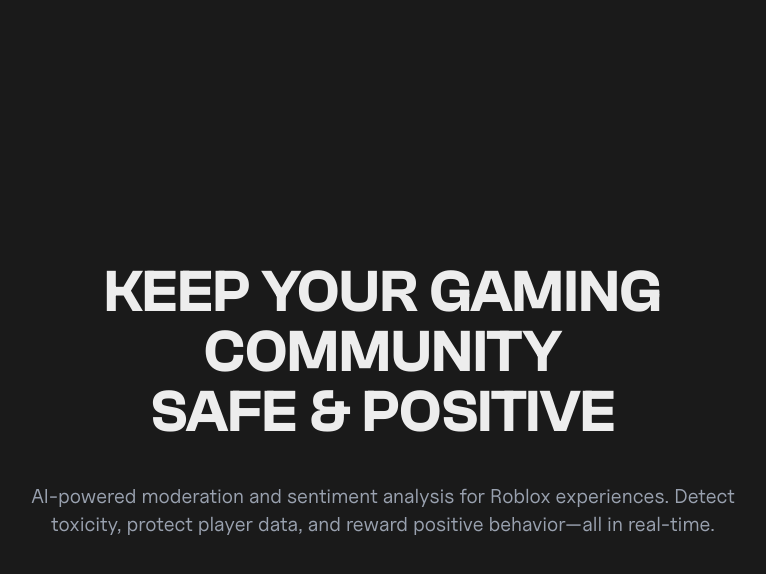
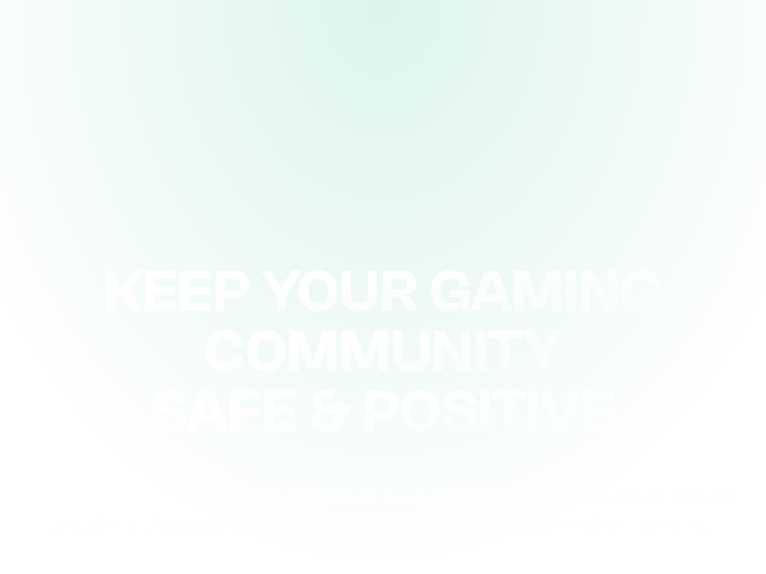
Before and after one commit to katjpg/bloom-ai-dashboard, a Next.js app in the folder landing/: page / in a window 1280 px wide. Shown: the top 574 px of the page, without its empty margins (257-1023 px from the left). Built offline with nearby package versions, Linux system fonts and the light colour scheme.

Commit message:
landing page styling; gradient

```diff
--- a/landing/src/components/hero/index.tsx
+++ b/landing/src/components/hero/index.tsx
@@ -1,5 +1,11 @@
 export const Hero = () => (
-  <main className="relative flex flex-col items-center justify-center min-h-screen px-4 dark bg-background">
+  <main
+    className="relative flex flex-col items-center justify-center min-h-screen px-4 dark bg-background"
+    style={{
+      background: `radial-gradient(ellipse at top, rgba(16, 185, 129, 0.15) 0%, transparent 50%),
+                   var(--background)`
+    }}
+  >
     <div className="flex flex-col items-center gap-10 w-full max-w-7xl">
       <h1 className="text-center uppercase font-semibold text-balance">
         <span className="hero-text-blur-in inline-block motion-delay-500">
--- a/landing/src/styles/globals.css
+++ b/landing/src/styles/globals.css
@@ -8,7 +8,7 @@
 
 @media (prefers-color-scheme: dark) {
   :root {
-    --background: #1a1a1a;
+    --background: #020617;
     --foreground: #ededed;
   }
 }
@@ -51,6 +51,11 @@
 
 .hero-text-blur-in {
   animation: blur-up 1s cubic-bezier(0.16, 1, 0.3, 1) both;
+  background: linear-gradient(to right bottom, rgb(255, 255, 255) 30%, rgba(255, 255, 255, 0.38));
+  -webkit-background-clip: text;
+  -webkit-text-fill-color: transparent;
+  background-clip: text;
+  color: transparent;
 }
 
 /* Motion delay utilities */
@@ -72,6 +77,6 @@
 
 /* Dark mode support */
 .dark {
-  background: #1a1a1a;
+  background: #020617;
   color: #ededed;
 }
```
